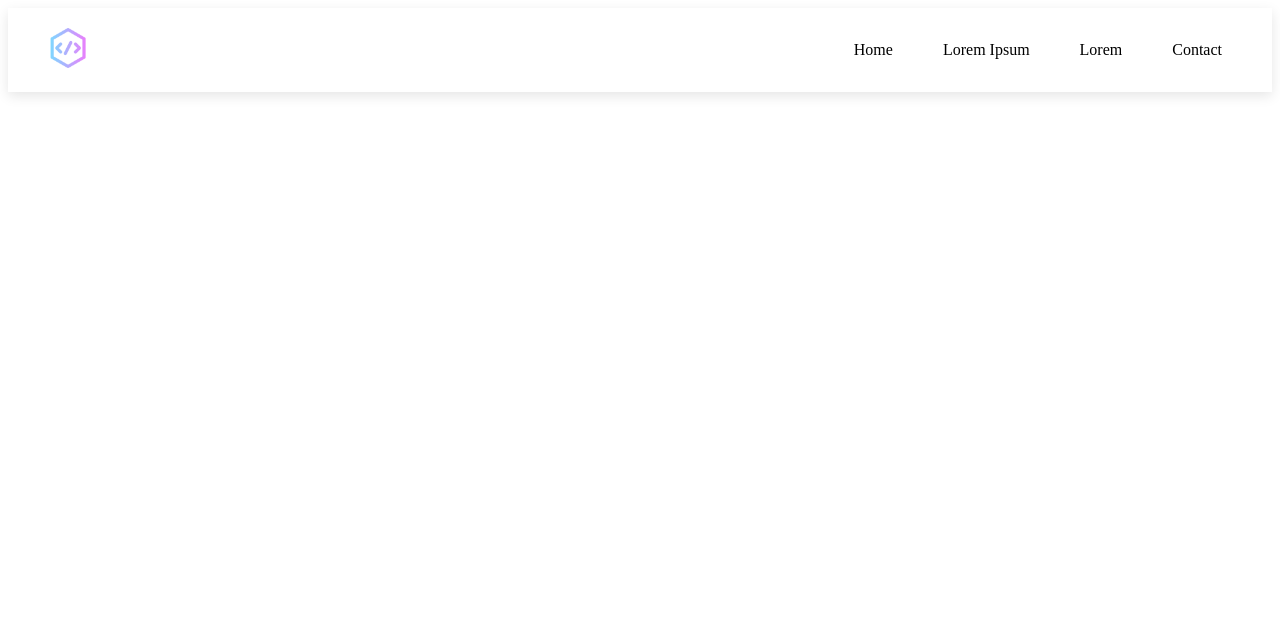
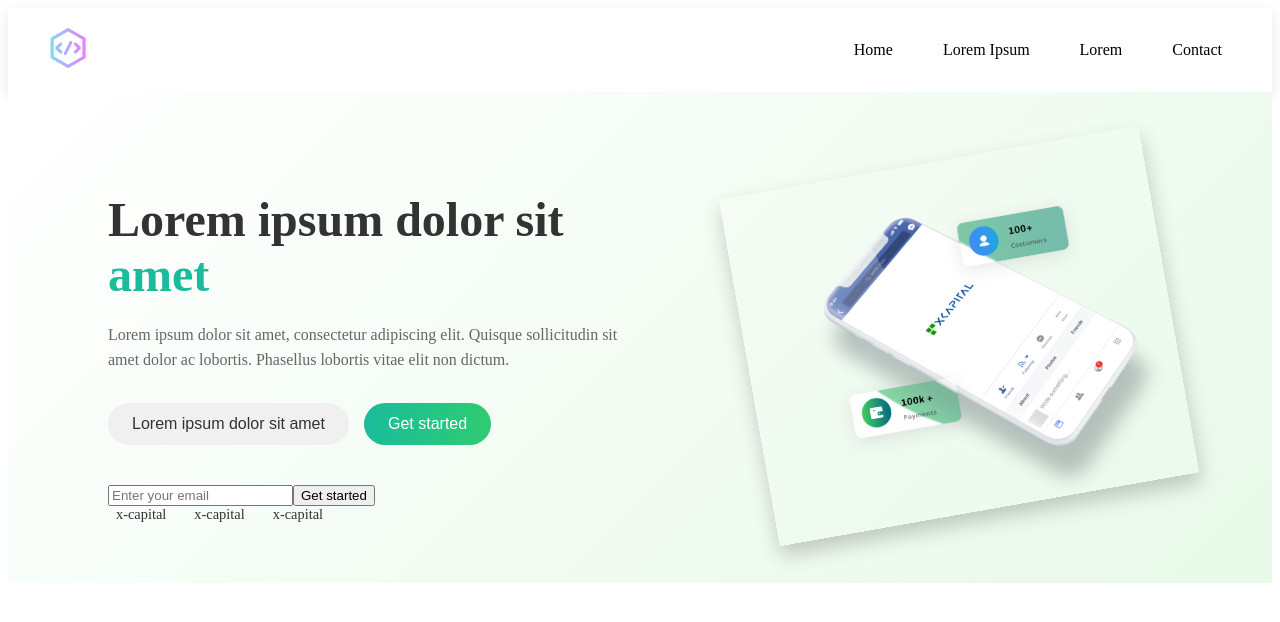
Before and after one commit to PastorHD/dapper-frontend, an Angular app in the folder dapper-landing-page/: page / in a window 1280 px wide. Shown: the top 622 px of the page. Built offline with nearby package versions, Linux system fonts and the light colour scheme.

Commit message:
Solve Error in Main-Section Component

```diff
--- a/dapper-landing-page/src/app/app.component.html
+++ b/dapper-landing-page/src/app/app.component.html
@@ -1 +1,2 @@
 <app-header></app-header>
+<app-main-section></app-main-section>
--- a/dapper-landing-page/src/app/app.component.ts
+++ b/dapper-landing-page/src/app/app.component.ts
@@ -1,10 +1,11 @@
 import { Component } from '@angular/core';
 import { HeaderComponent } from './components/header/header.component';
+import { MainSectionComponent } from './components/main-section/main-section.component';
 
 @Component({
   selector: 'app-root',
   standalone: true,
-  imports: [  HeaderComponent],  // Importa el componente standalone aquí
+  imports: [  HeaderComponent, MainSectionComponent],  // Importa el componente standalone aquí
   templateUrl: './app.component.html',
   styleUrls: ['./app.component.css']
 })
--- a/dapper-landing-page/src/app/components/main-section/main-section.component.html
+++ b/dapper-landing-page/src/app/components/main-section/main-section.component.html
@@ -11,16 +11,16 @@
       </div>
 
       <!-- Email Form -->
-      <form [formGroup]="emailForm" (ngSubmit)="sendEmail()">
+      <form>
         <input formControlName="email" type="email" placeholder="Enter your email" required>
         <button type="submit">Get started</button>
       </form>
 
       <!-- Iconos de redes sociales -->
       <div class="social-icons">
-        <a href="#"><i class="fab fa-facebook"></i> @x-capital</a>
-        <a href="#"><i class="fab fa-linkedin"></i> @x-capital</a>
-        <a href="#"><i class="fab fa-instagram"></i> @x-capital</a>
+        <a href="#"><i class="fab fa-facebook"></i> x-capital</a>
+        <a href="#"><i class="fab fa-linkedin"></i> x-capital</a>
+        <a href="#"><i class="fab fa-instagram"></i> x-capital</a>
       </div>
     </div>
 
```
Also changed, not shown: dapper-landing-page/src/app/components/main-section/main-section.component.ts (+3 -6 lines).
